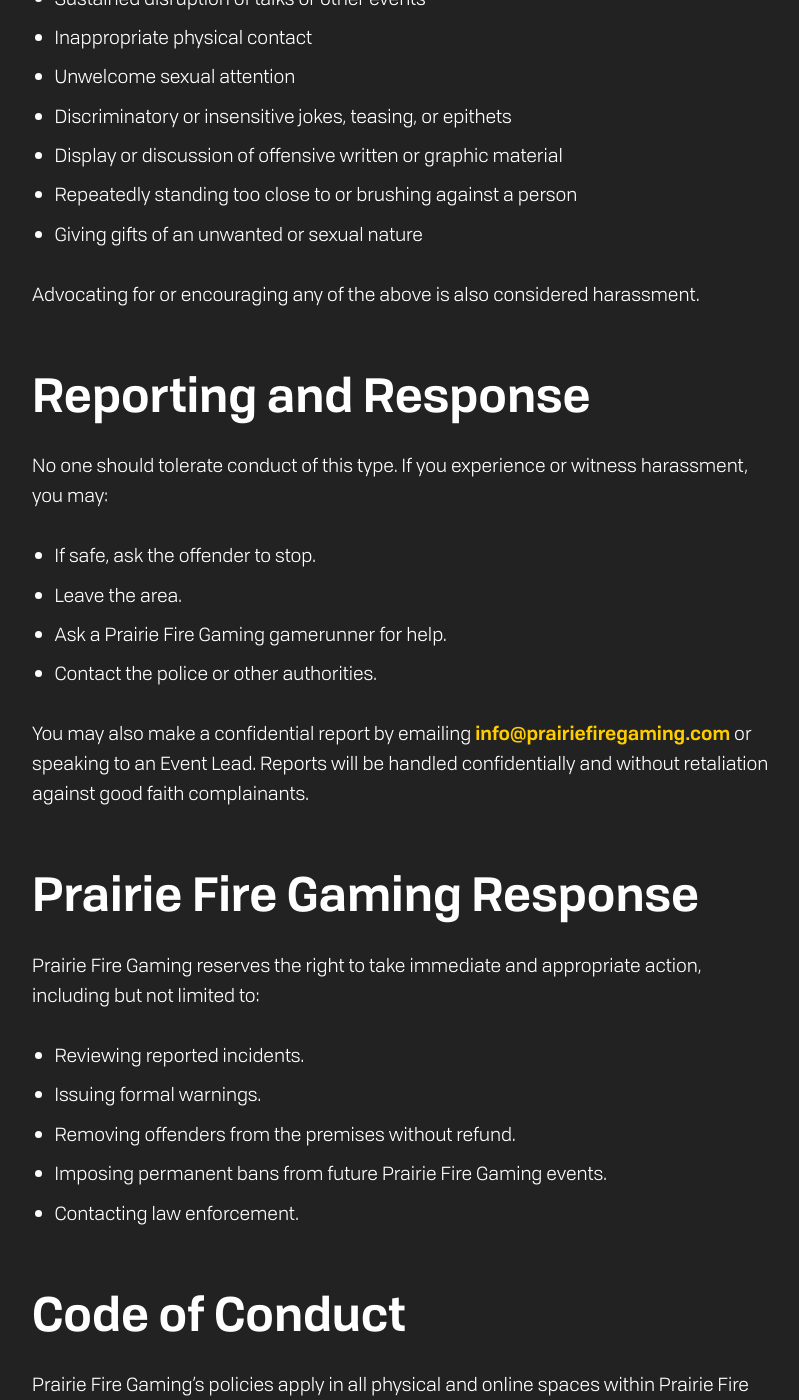
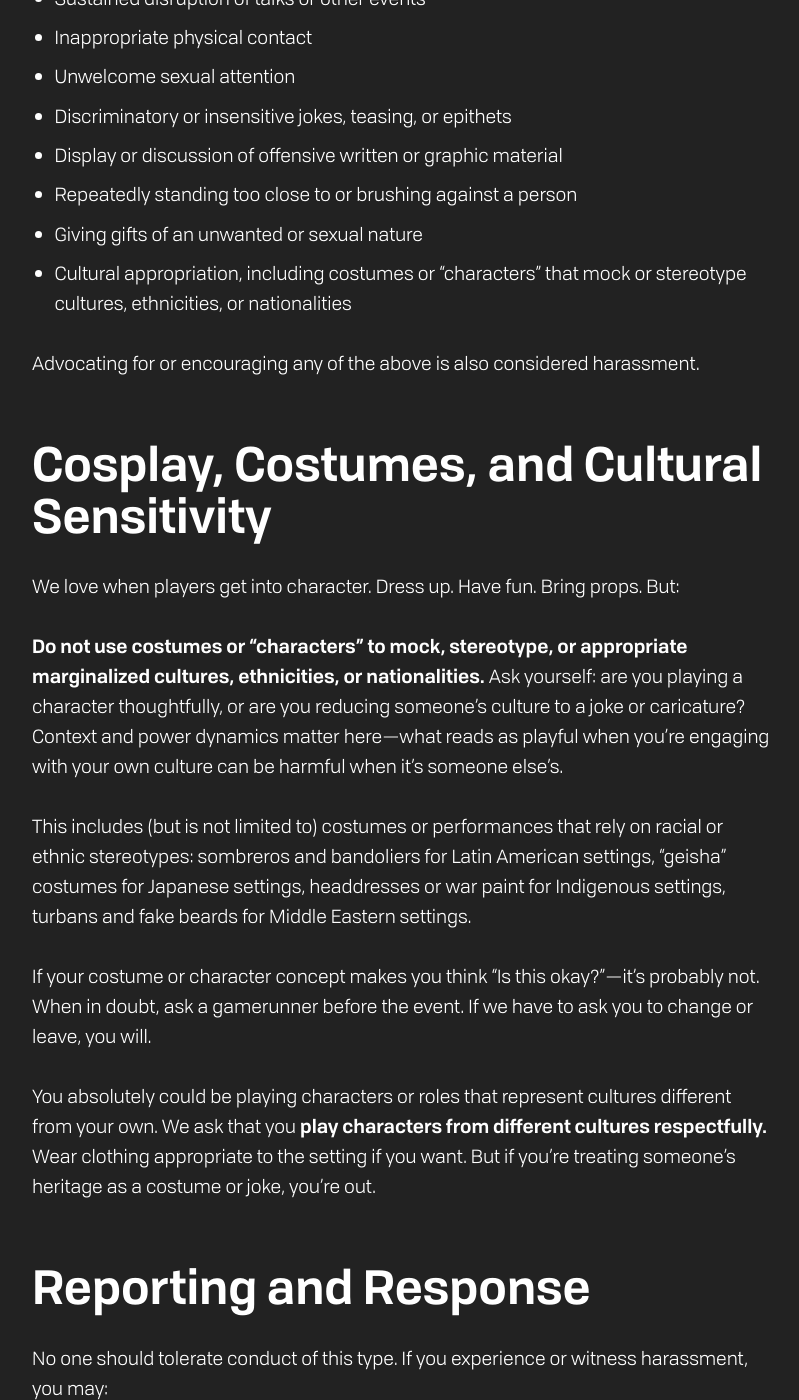
Before and after one commit to jedlimke/prairiefiregaming.com, a Jekyll site: the page built from policies/safety-policy.md, in a window 1280 px wide and 1400 px high, scrolled down 2349 px. Shown: the whole window, without its empty margins (238-1037 px from the left). Built offline with Jekyll 4.4.1, drawn with Linux system fonts in a browser that asks for light colours; some of the changed text lies outside the part shown.

Commit message:
Better safety policy.

```diff
--- a/policies/safety-policy.md
+++ b/policies/safety-policy.md
@@ -41,8 +41,21 @@
 - Display or discussion of offensive written or graphic material
 - Repeatedly standing too close to or brushing against a person
 - Giving gifts of an unwanted or sexual nature
+- Cultural appropriation, including costumes or "characters" that mock or stereotype cultures, ethnicities, or nationalities
 
 Advocating for or encouraging any of the above is also considered harassment.
+
+## Cosplay, Costumes, and Cultural Sensitivity
+
+We love when players get into character. Dress up. Have fun. Bring props. But:
+
+**Do not use costumes or "characters" to mock, stereotype, or appropriate marginalized cultures, ethnicities, or nationalities.** Ask yourself: are you playing a character thoughtfully, or are you reducing someone's culture to a joke or caricature? Context and power dynamics matter here—what reads as playful when you're engaging with your own culture can be harmful when it's someone else's.
+
+This includes (but is not limited to) costumes or performances that rely on racial or ethnic stereotypes: sombreros and bandoliers for Latin American settings, "geisha" costumes for Japanese settings, headdresses or war paint for Indigenous settings, turbans and fake beards for Middle Eastern settings.
+
+If your costume or character concept makes you think "Is this okay?"—it's probably not. When in doubt, ask a gamerunner before the event. If we have to ask you to change or leave, you will.
+
+You absolutely could be playing characters or roles that represent cultures different from your own. We ask that you **play characters from different cultures respectfully.** Wear clothing appropriate to the setting if you want. But if you're treating someone's heritage as a costume or joke, you're out.
 
 ## Reporting and Response
 No one should tolerate conduct of this type. If you experience or witness harassment, you may:
```
Also changed, not shown: other parts of policies/safety-policy.md (+1 -1 lines).
